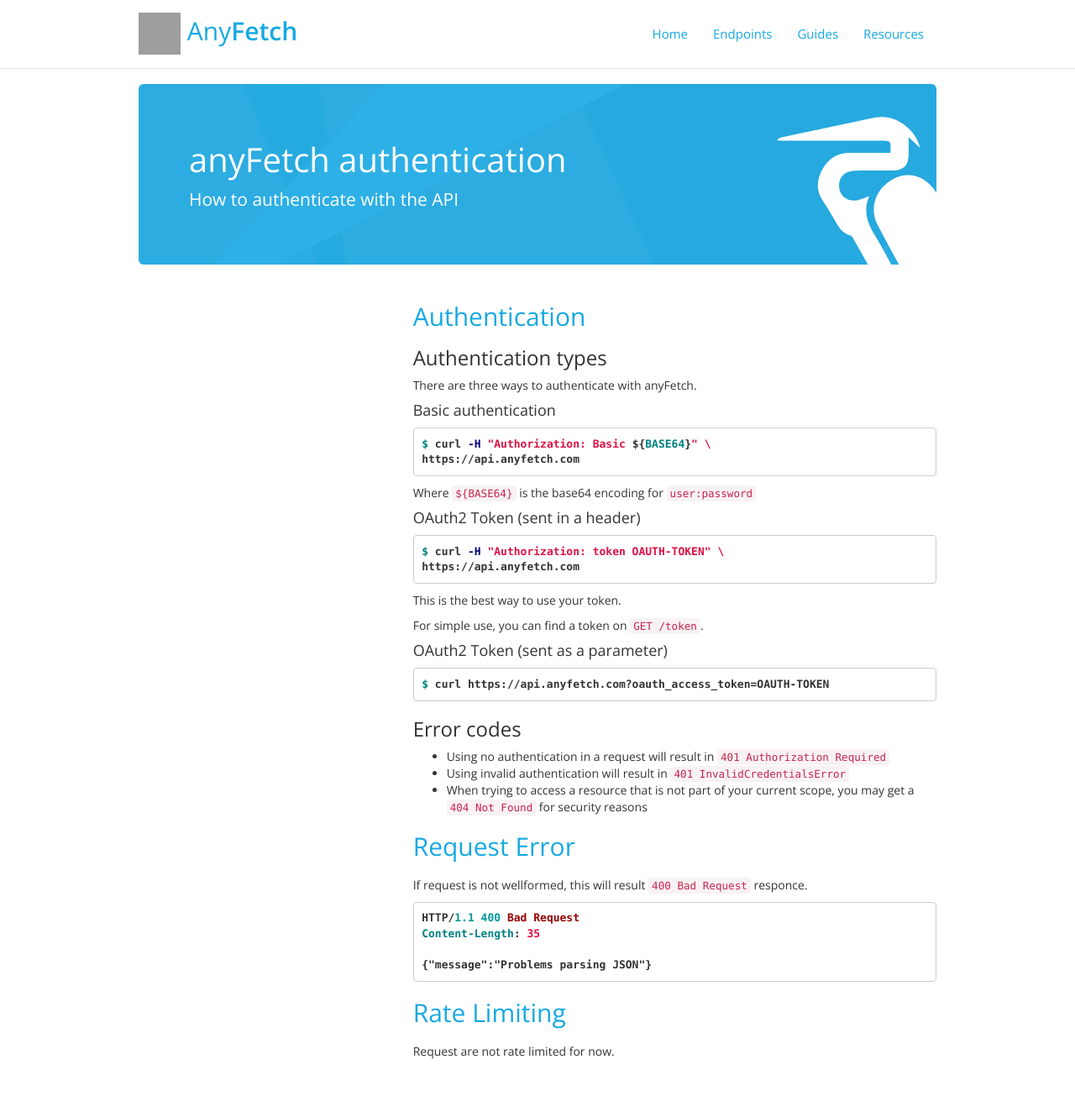
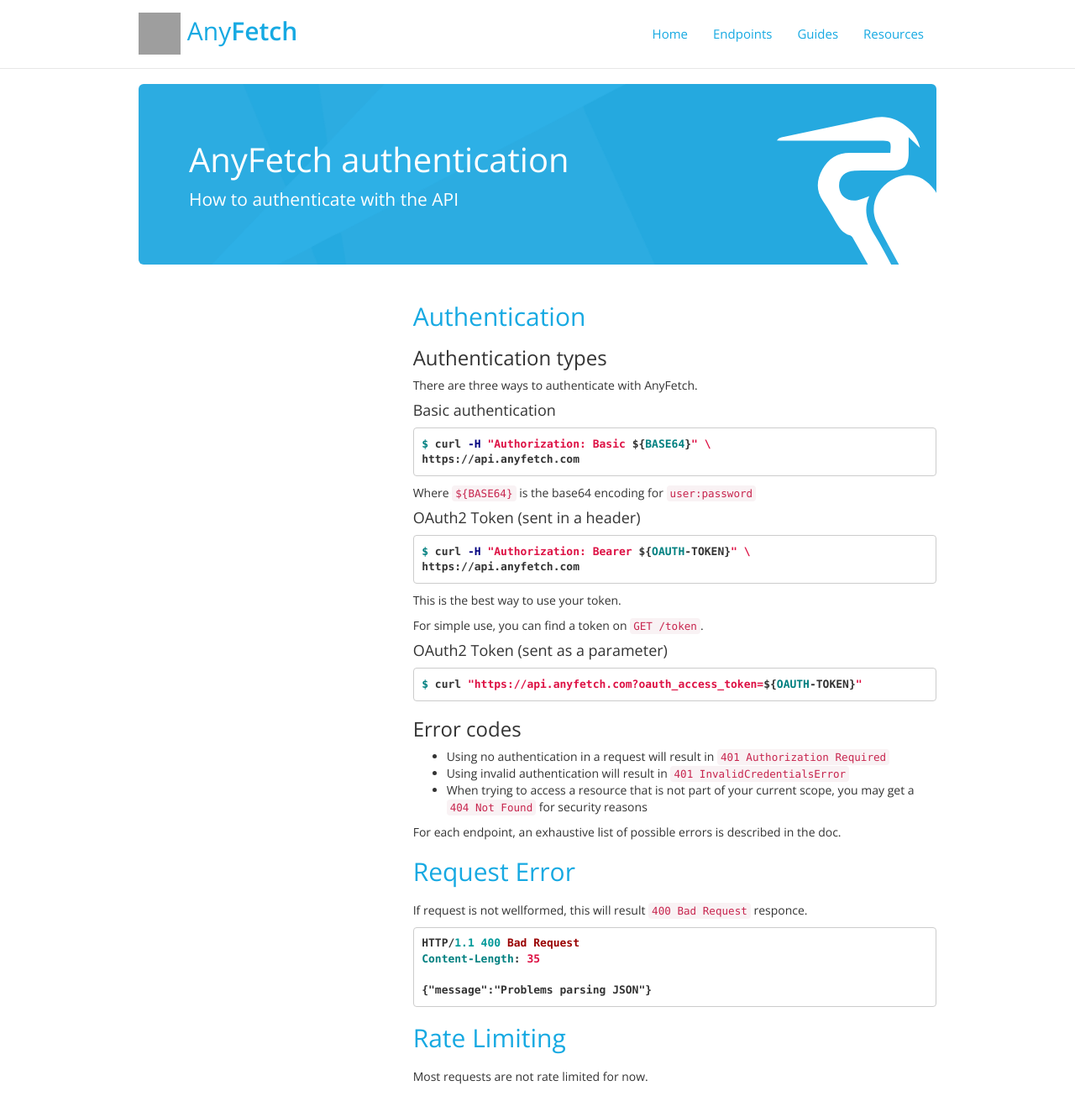
Before and after one commit to AnyFetch/developers.anyfetch.com, a Jekyll site: the page built from authentication.md, in a window 1280 px wide and 1400 px high. Shown: the top 1330 px of the window at 84% size. Built offline with Jekyll 4.4.1, drawn with Linux system fonts in a browser that asks for light colours; nearby versions of some CDN libraries; Markdown is read by kramdown in place of the engine named in the settings; grey boxes are pictures that could not be loaded.

Commit message:
Cleaning up old authentication page

````diff
--- a/authentication.md
+++ b/authentication.md
@@ -1,12 +1,12 @@
 ---
-title: anyFetch authentication
+title: AnyFetch authentication
 subtitle: How to authenticate with the API
 layout: doc
 ---
 
 ## Authentication
 ### Authentication types
-There are three ways to authenticate with anyFetch.
+There are three ways to authenticate with AnyFetch.
 
 #### Basic authentication
 ```sh
@@ -18,7 +18,7 @@
 
 #### OAuth2 Token (sent in a header)
 ```sh
-$ curl -H "Authorization: token OAUTH-TOKEN" \
+$ curl -H "Authorization: Bearer ${OAUTH-TOKEN}" \
 https://api.anyfetch.com
 ```
 This is the best way to use your token.
@@ -27,7 +27,7 @@
 
 #### OAuth2 Token (sent as a parameter)
 ```sh
-$ curl https://api.anyfetch.com?oauth_access_token=OAUTH-TOKEN
+$ curl "https://api.anyfetch.com?oauth_access_token=${OAUTH-TOKEN}"
 ```
 
 ### Error codes
@@ -35,6 +35,8 @@
 * Using no authentication in a request will result in `401 Authorization Required`
 * Using invalid authentication will result in `401 InvalidCredentialsError`
 * When trying to access a resource that is not part of your current scope, you may get a `404 Not Found` for security reasons
+
+For each endpoint, an exhaustive list of possible errors is described in the doc.
 
 ## Request Error
 If request is not wellformed, this will result `400 Bad Request` responce.
@@ -47,4 +49,4 @@
 ```
 
 ## Rate Limiting
-Request are not rate limited for now.
+Most requests are not rate limited for now.
````
